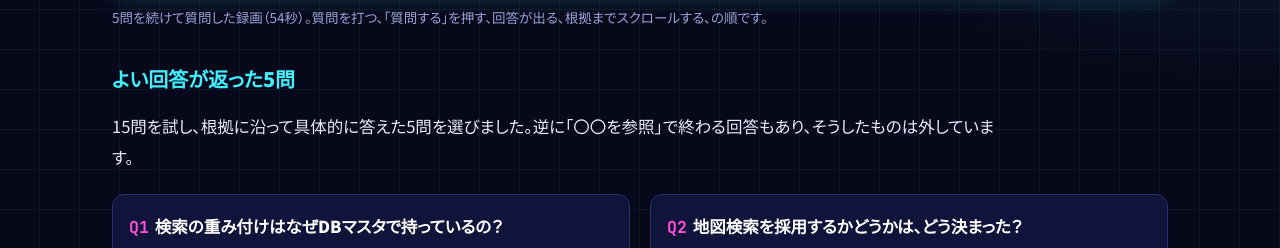
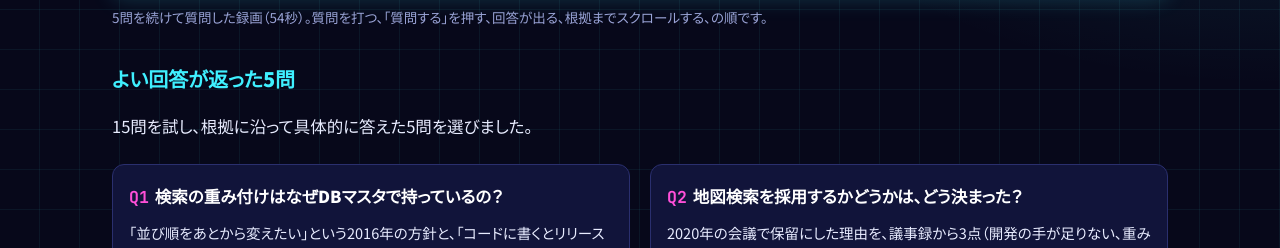
Before and after one commit to tobisako/cv, a plain HTML site: page aidlc-kiro/index.html in a window 1280 px wide. Shown: the part 1550-1798 px from the top of the page. Drawn offline with Linux system fonts and the light colour scheme.

Commit message:
AI-DLC × Kiro のページ: 5問の説明から外した回答への言及を消す
Co-Authored-By: Claude Opus 5.5 <noreply@anthropic.com>

```diff
--- a/aidlc-kiro/index.html
+++ b/aidlc-kiro/index.html
@@ -157,7 +157,7 @@
     <p class="cap">5問を続けて質問した録画（54秒）。質問を打つ、「質問する」を押す、回答が出る、根拠までスクロールする、の順です。</p>
 
     <h3>よい回答が返った5問</h3>
-    <div class="body"><p>15問を試し、根拠に沿って具体的に答えた5問を選びました。逆に「〇〇を参照」で終わる回答もあり、そうしたものは外しています。</p></div>
+    <div class="body"><p>15問を試し、根拠に沿って具体的に答えた5問を選びました。</p></div>
     <div class="qs">
       <div class="q"><div class="qt"><b>Q1</b>検索の重み付けはなぜDBマスタで持っているの？</div>
         <div class="qa">「並び順をあとから変えたい」という2016年の方針と、「コードに書くとリリースが要る」という引き継ぎメモの説明を、理由として挙げました。</div>
```
